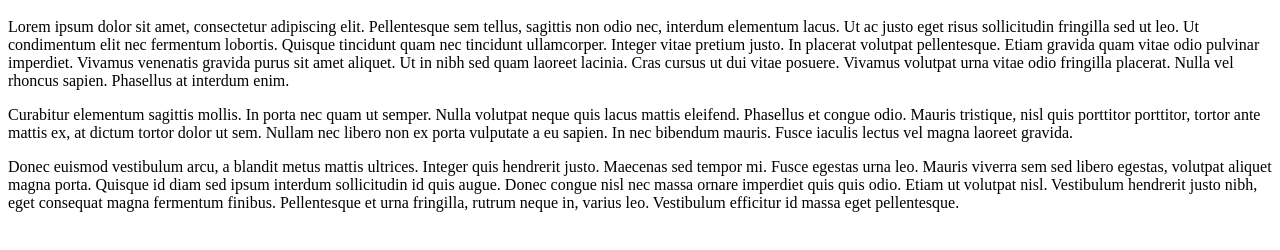
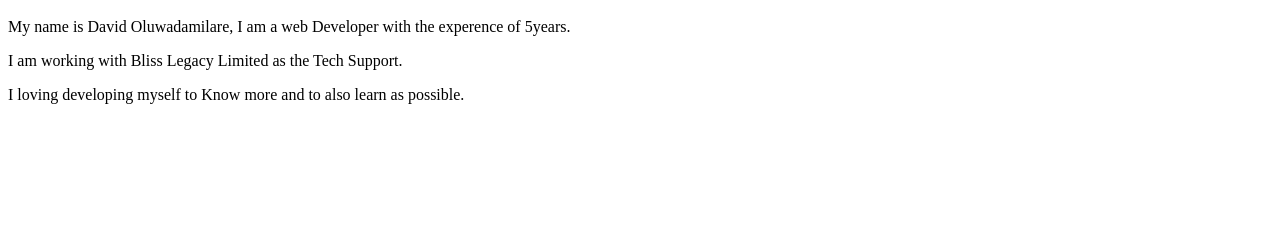
Before and after one commit to David-Develo/html-portfolio, a plain HTML site: page public/index.html.html in a window 1280 px wide. Shown: the part 48-298 px from the top of the page. Drawn offline with Linux system fonts and the light colour scheme.

Commit message:
Add files via upload

```diff
--- a/public/index.html.html
+++ b/public/index.html.html
@@ -1,20 +1,6 @@
 <h1>About Me</h1>
-<p>Lorem ipsum dolor sit amet, consectetur adipiscing elit. Pellentesque sem tellus, sagittis non odio nec, interdum
-  elementum lacus. Ut ac justo eget risus sollicitudin fringilla sed ut leo. Ut condimentum elit nec fermentum lobortis.
-  Quisque tincidunt quam nec tincidunt ullamcorper. Integer vitae pretium justo. In placerat volutpat pellentesque.
-  Etiam
-  gravida quam vitae odio pulvinar imperdiet. Vivamus venenatis gravida purus sit amet aliquet. Ut in nibh sed quam
-  laoreet lacinia. Cras cursus ut dui vitae posuere. Vivamus volutpat urna vitae odio fringilla placerat. Nulla vel
-  rhoncus sapien. Phasellus at interdum enim.</p>
+<p>My name is David Oluwadamilare, I am a web Developer with the experence of 5years.</p>
 
-<p>Curabitur elementum sagittis mollis. In porta nec quam ut semper. Nulla volutpat neque quis lacus mattis eleifend.
-  Phasellus et congue odio. Mauris tristique, nisl quis porttitor porttitor, tortor ante mattis ex, at dictum tortor
-  dolor
-  ut sem. Nullam nec libero non ex porta vulputate a eu sapien. In nec bibendum mauris. Fusce iaculis lectus vel magna
-  laoreet gravida.</p>
+<p>I am working with Bliss Legacy Limited as the Tech Support.</p>
 
-<p>Donec euismod vestibulum arcu, a blandit metus mattis ultrices. Integer quis hendrerit justo. Maecenas sed tempor mi.
-  Fusce egestas urna leo. Mauris viverra sem sed libero egestas, volutpat aliquet magna porta. Quisque id diam sed ipsum
-  interdum sollicitudin id quis augue. Donec congue nisl nec massa ornare imperdiet quis quis odio. Etiam ut volutpat
-  nisl. Vestibulum hendrerit justo nibh, eget consequat magna fermentum finibus. Pellentesque et urna fringilla, rutrum
-  neque in, varius leo. Vestibulum efficitur id massa eget pellentesque.</p>
+<p>I loving developing myself to Know more and to also learn as possible.</p>
```
